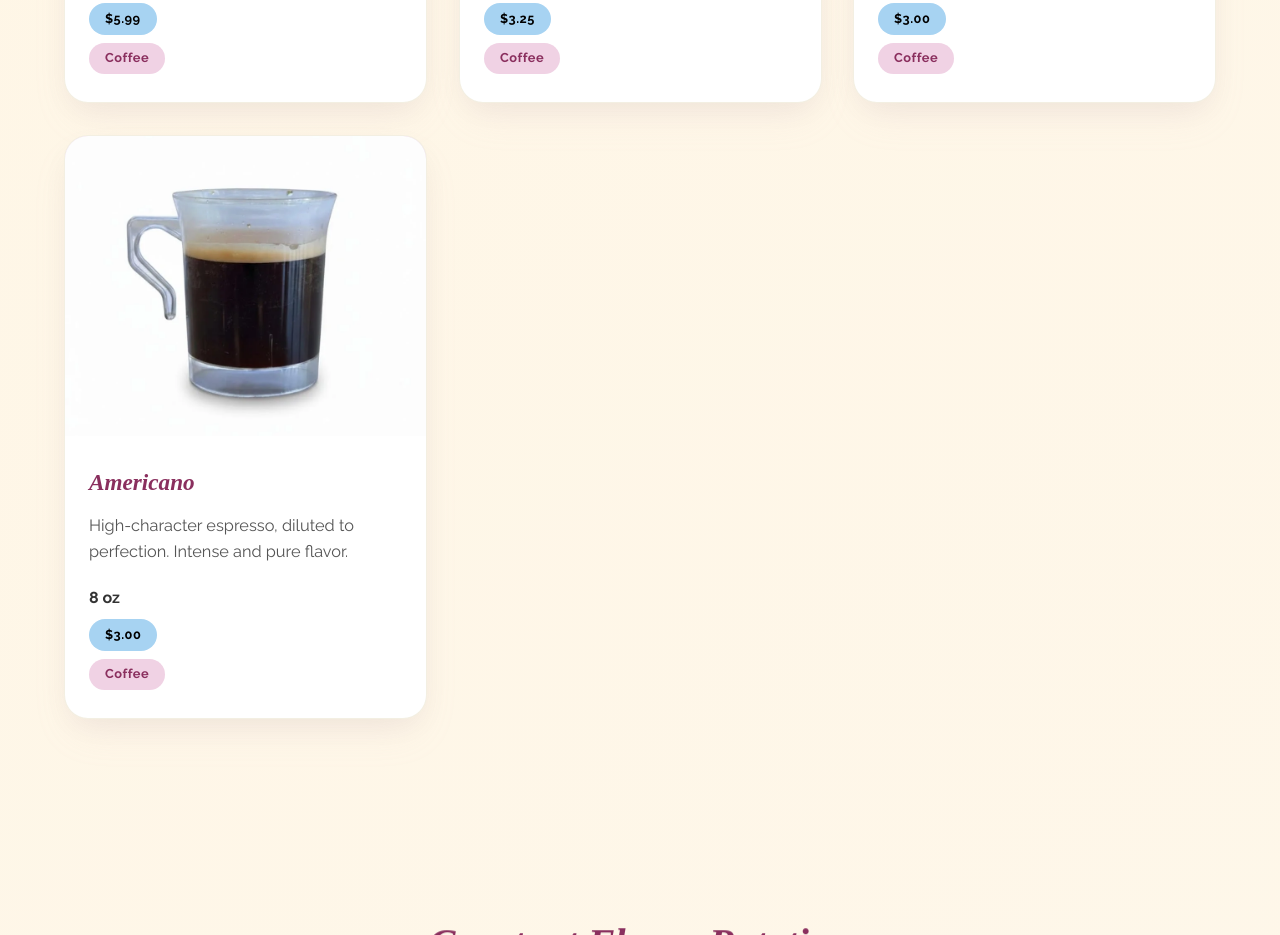
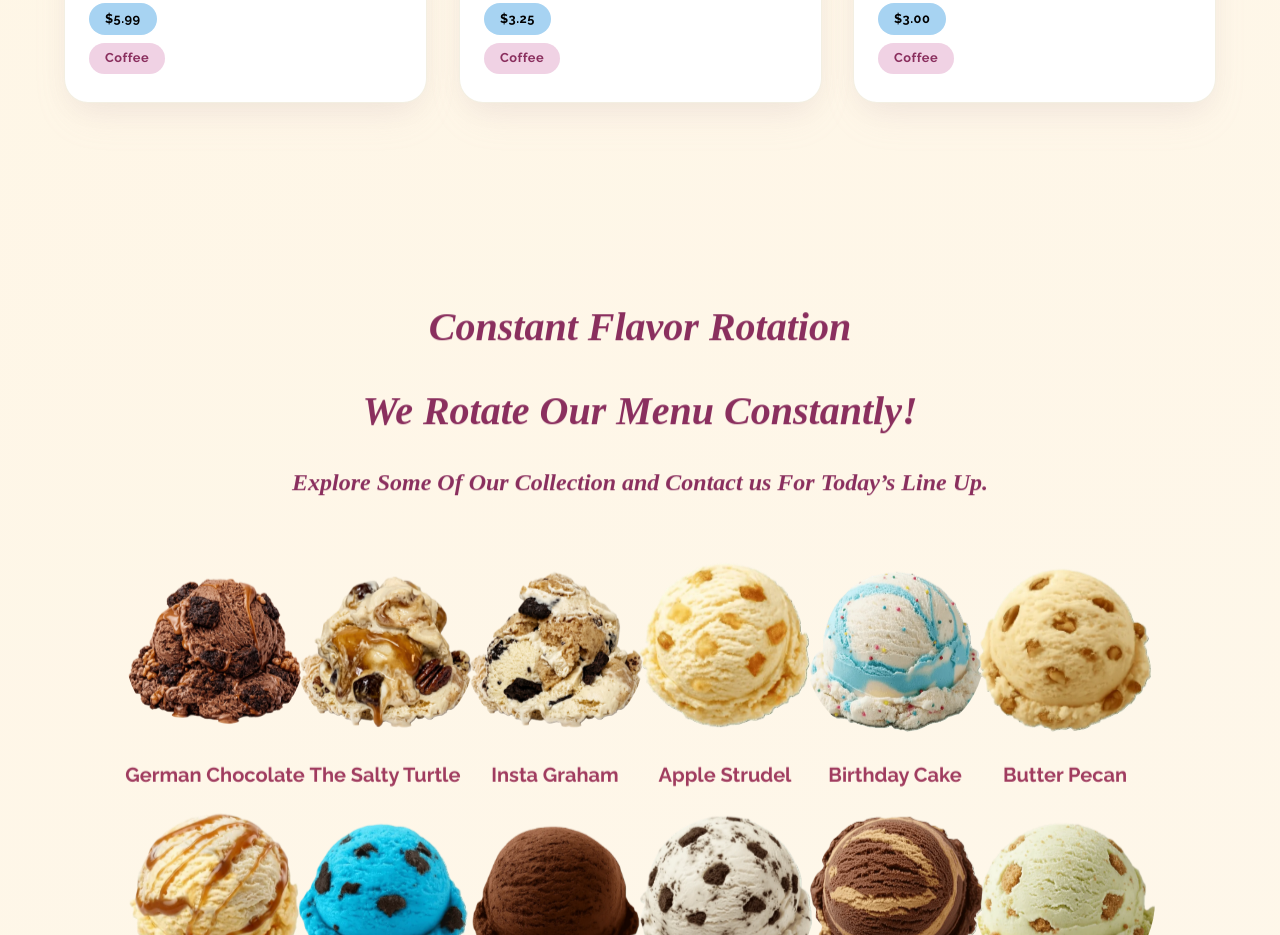
Before and after one commit to jarestrecol/nan-and-pops, a website: page index.html in a window 1280 px wide. Shown: the part 4058-4993 px from the top of the page. Drawn offline with Linux system fonts and the light colour scheme; animation ran at ten frames a second; a web font is replaced by a local one.

Commit message:
cambios en americano

```diff
--- a/index.html
+++ b/index.html
@@ -368,26 +368,9 @@
                         </div>
                     </div>
                   </div>
-
-                <!-- Tarjeta de Producto: Americano -->
-                <div class="flavor-card" data-category="coffee">
-                    <div class="flavor-img">
-                        <img src="img/american.webp" alt="Americano" loading="lazy">
-                    </div>
-                    <div class="flavor-content">
-                        <h3>Americano</h3>
-                        <p>High-character espresso, diluted to perfection. Intense and pure flavor.</p>
-                        <strong>8 oz</strong><br>
-                        <span class="flavor-tag" style="background: var(--pastel-blue); color: #000;">$3.00</span>
-                        <div class="flavor-meta">
-                            <span class="flavor-tag">Coffee</span>
-                        </div>
-                    </div>
-                  </div>
-                </div>
-              </div> <!-- End flavors-grid -->
-            </div> <!-- End container -->
-          </section>
+                </div> <!-- End flavors-grid -->
+              </div> <!-- End container -->
+      </section>
 
 <!-- ********** SECCIÓN 4: GALERÍA / LISTA COMPLETA DE SABORES ********** -->
 
```
